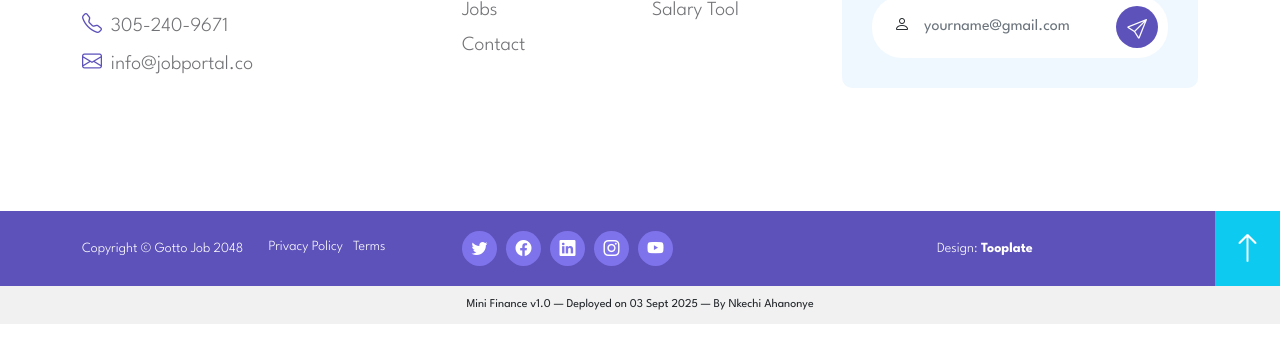
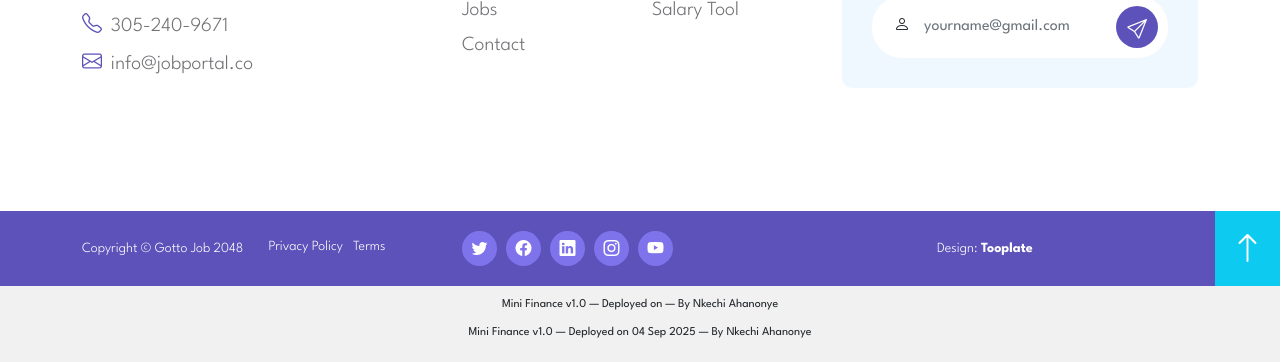
Before and after one commit to nkydigitech/mini-finance-ui, a plain HTML site: page index.html in a window 1280 px wide. Shown: the part 6355-6717 px from the top of the page. Before the commit the page ends 6679 px from the top, so only its background shows below. Drawn offline with Linux system fonts and the light colour scheme.

Commit message:
Day 3: Hardcoded footer date 04 Sep 2025

```diff
--- a/index.html
+++ b/index.html
@@ -1324,11 +1324,6 @@ Bootstrap 5 HTML CSS Template
 </html>
 <footer style="text-align:center; font-size:12px; padding:10px; background:#f1f1f1;">
   Mini Finance v1.0 — Deployed on <span id="deploy-date"></span> — By Nkechi Ahanonye
+<footer style="text-align:center; font-size:12px; padding:10px; background:#f1f1f1;">
+  Mini Finance v1.0 — Deployed on 04 Sep 2025 — By Nkechi Ahanonye
 </footer>
-
-<script>
-  const today = new Date();
-  today.setDate(today.getDate() + 1); // tomorrow
-  const options = { day: '2-digit', month: 'short', year: 'numeric' };
-  document.getElementById('deploy-date').textContent = today.toLocaleDateString('en-GB', options);
-</script>
```
